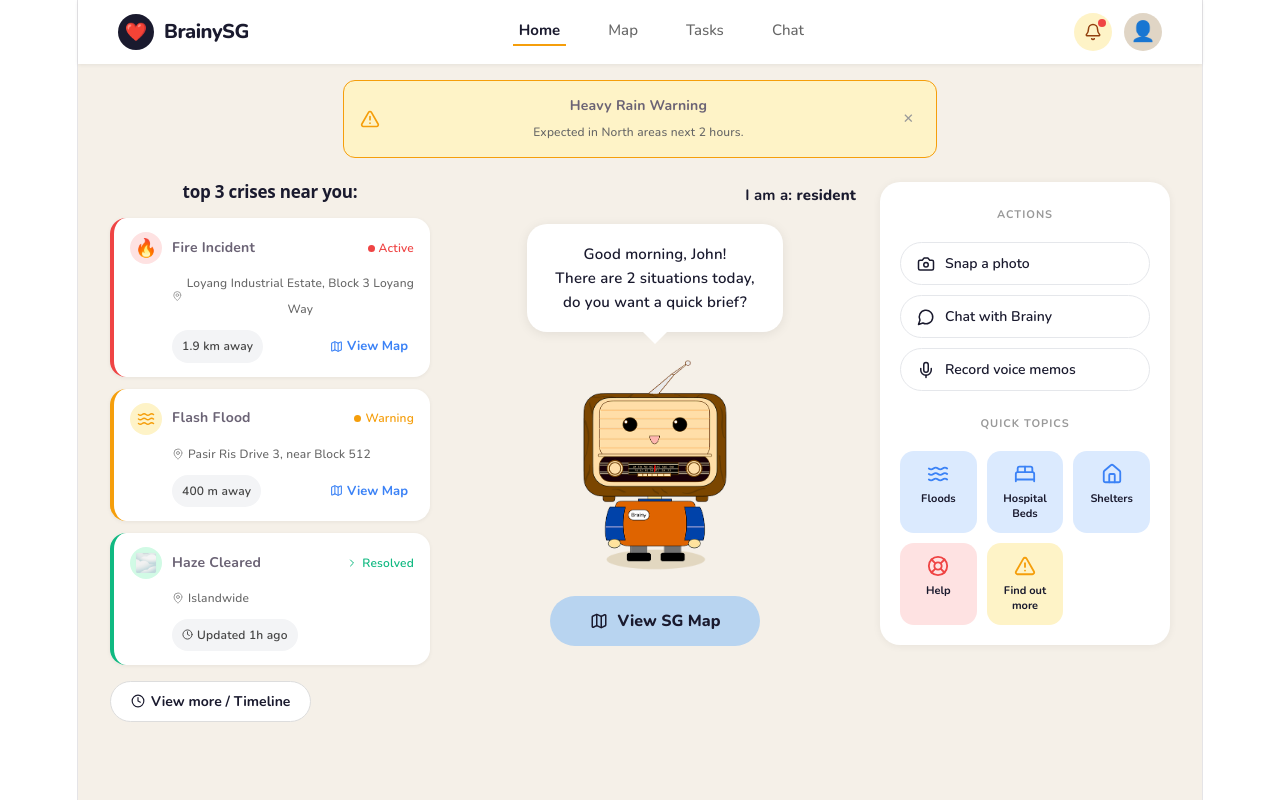
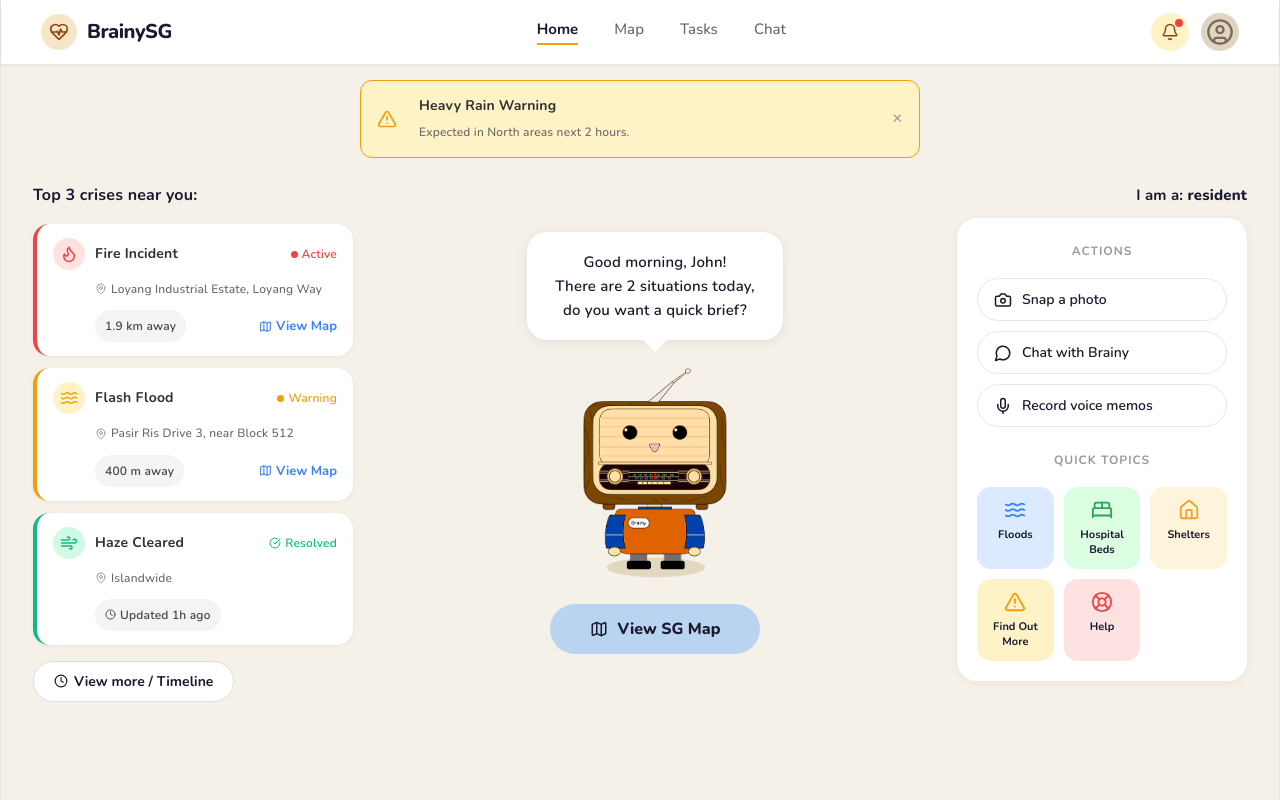
Before and after one commit to Everwi8/BrainHack, a React (Vite) app in the folder frontend/: page / in a window 1280 px wide. Built offline with nearby package versions, Linux system fonts and the light colour scheme.

Commit message:
update home page

```diff
--- a/frontend/src/index.css
+++ b/frontend/src/index.css
@@ -109,3 +109,15 @@ code {
   padding: 4px 8px;
   background: var(--code-bg);
 }
+
+* {
+  margin: 0;
+  padding: 0;
+  box-sizing: border-box;
+}
+
+html, body, #root {
+  width: 100%;
+  min-height: 100vh;
+  background: #F5F0E8;
+}
--- a/frontend/src/pages/Home.jsx
+++ b/frontend/src/pages/Home.jsx
@@ -3,7 +3,8 @@ import { useNavigate } from "react-router-dom";
 import {
   Bell, MapPin, Camera, MessageCircle, Mic,
   Waves, BedDouble, Home as HomeIcon, LifeBuoy,
-  AlertTriangle, ChevronRight, Map, Clock
+  AlertTriangle, CheckCircle, Map, Clock,
+  HeartPulse, Flame, Wind, UserCircle
 } from "lucide-react";
 
 const NAV_LINKS = [
@@ -16,12 +17,12 @@ const NAV_LINKS = [
 const crises = [
   {
     id: 1,
-    Icon: () => <span style={{ fontSize: 18 }}>🔥</span>,
+    Icon: () => <Flame size={18} color="#EF4444" />,
     iconBg: "#FEE2E2",
     title: "Fire Incident",
     status: "Active",
     statusColor: "#EF4444",
-    location: "Loyang Industrial Estate, Block 3 Loyang Way",
+    location: "Loyang Industrial Estate, Loyang Way",
     distance: "1.9 km away",
     borderColor: "#EF4444",
     resolved: false,
@@ -40,7 +41,7 @@ const crises = [
   },
   {
     id: 3,
-    Icon: () => <span style={{ fontSize: 18 }}>🌫️</span>,
+    Icon: () => <Wind size={18} color="#10B981" />,
     iconBg: "#D1FAE5",
     title: "Haze Cleared",
     status: "Resolved",
@@ -54,10 +55,10 @@ const crises = [
 
 const quickTopics = [
   { Icon: Waves, label: "Floods", bg: "#DBEAFE", color: "#3B82F6" },
-  { Icon: BedDouble, label: "Hospital Beds", bg: "#DBEAFE", color: "#3B82F6" },
-  { Icon: HomeIcon, label: "Shelters", bg: "#DBEAFE", color: "#3B82F6" },
+  { Icon: BedDouble, label: "Hospital Beds", bg: "#dbfee3", color: "#2ba552" },
+  { Icon: HomeIcon, label: "Shelters", bg: "#fef3db", color: "#efa42c" },
+  { Icon: AlertTriangle, label: "Find Out More", bg: "#FEF3C7", color: "#F59E0B" },
   { Icon: LifeBuoy, label: "Help", bg: "#FEE2E2", color: "#EF4444" },
-  { Icon: AlertTriangle, label: "Find out more", bg: "#FEF3C7", color: "#F59E0B" },
 ];
 
 export default function Home() {
@@ -90,9 +91,9 @@ export default function Home() {
         <div style={{ display: "flex", alignItems: "center", gap: 10 }}>
           <div style={{
             width: 36, height: 36, borderRadius: "50%",
-            background: "#1a1a2e", display: "flex", alignItems: "center", justifyContent: "center",
+            background: "#F5E6C8", display: "flex", alignItems: "center", justifyContent: "center",
           }}>
-            <span style={{ fontSize: 18 }}>❤️</span>
+            <HeartPulse size={20} color="#92400E" />
           </div>
           <span style={{ fontWeight: 800, fontSize: 20, color: "#1a1a2e", letterSpacing: -0.5 }}>BrainySG</span>
         </div>
@@ -129,8 +130,10 @@ export default function Home() {
           <div style={{
             width: 38, height: 38, borderRadius: "50%",
             background: "#e0d5c5", overflow: "hidden",
-            display: "flex", alignItems: "center", justifyContent: "center", fontSize: 20, cursor: "pointer",
-          }}>👤</div>
+            display: "flex", alignItems: "center", justifyContent: "center", cursor: "pointer",
+          }}>
+            <UserCircle size={28} color="#7a6a56" />
+          </div>
         </div>
       </nav>
 
@@ -149,8 +152,8 @@ export default function Home() {
         }}>
           <AlertTriangle size={20} color="#F59E0B" />
           <div style={{ flex: 1 }}>
-            <div style={{ fontWeight: 700, fontSize: 14 }}>Heavy Rain Warning</div>
-            <div style={{ fontSize: 12, color: "#666" }}>Expected in North areas next 2 hours.</div>
+            <div style={{ fontWeight: 700, fontSize: 14 , color: "#313131" , textAlign: "left", paddingLeft: 10}}>Heavy Rain Warning</div>
+            <div style={{ fontSize: 12, color: "#666", textAlign: "left" , paddingLeft: 10 }}>Expected in North areas next 2 hours.</div>
           </div>
           <button onClick={() => setAlertVisible(false)} style={{
             background: "none", border: "none", cursor: "pointer", color: "#999", lineHeight: 1,
@@ -171,9 +174,9 @@ export default function Home() {
       }}>
         {/* LEFT: Crisis list */}
         <div>
-          <h2 style={{ fontSize: 17, fontWeight: 800, marginBottom: 16, color: "#1a1a2e" }}>
-            top 3 crises near you:
-          </h2>
+          <div style={{ fontSize: 16, fontWeight: 700, marginBottom: 16, color: "#1a1a2e", textAlign: "left" }}>
+            Top 3 crises near you:
+          </div>
           <div style={{ display: "flex", flexDirection: "column", gap: 12 }}>
             {crises.map((c) => (
               <div
@@ -197,11 +200,11 @@ export default function Home() {
                       width: 32, height: 32, borderRadius: "50%",
                       background: c.iconBg, display: "flex", alignItems: "center", justifyContent: "center",
                     }}><c.Icon /></div>
-                    <span style={{ fontWeight: 700, fontSize: 14 }}>{c.title}</span>
+                    <span style={{ fontWeight: 700, fontSize: 14, color: "#313131" }}>{c.title}</span>
                   </div>
                   <span style={{ fontSize: 12, fontWeight: 600, color: c.statusColor, display: "flex", alignItems: "center", gap: 4 }}>
                     {c.resolved
-                      ? <><ChevronRight size={12} /> Resolved</>
+                      ? <><CheckCircle size={12} /> Resolved</>
                       : <><span style={{ width: 7, height: 7, borderRadius: "50%", background: c.statusColor, display: "inline-block" }} /> {c.status}</>
                     }
                   </span>
@@ -248,10 +251,7 @@ export default function Home() {
         </div>
 
         {/* CENTER: Brainy mascot */}
-        <div style={{ display: "flex", flexDirection: "column", alignItems: "center", gap: 16 }}>
-          <div style={{ textAlign: "right", width: "100%", fontSize: 15, fontWeight: 700, color: "#1a1a2e" }}>
-            I am a: <span style={{ fontWeight: 800 }}>resident</span>
-          </div>
+        <div style={{ display: "flex", flexDirection: "column", alignItems: "center", gap: 16, paddingTop: 50 }}>
 
           {/* Speech bubble */}
           <div style={{
@@ -310,14 +310,17 @@ export default function Home() {
         </div>
 
         {/* RIGHT: Actions + Quick Topics */}
+        <div style={{ alignSelf: "start" }}>
+          <div style={{ fontSize: 15, fontWeight: 700, color: "#1a1a2e", textAlign: "right", marginBottom: 10 }}>
+            I am a: <span style={{ fontWeight: 800 }}>resident</span>
+          </div>
           <div style={{
             background: "#fff",
             borderRadius: 20,
             padding: "20px",
             boxShadow: "0 1px 8px rgba(0,0,0,0.06)",
-          alignSelf: "start",
           }}>
-          <div style={{ fontSize: 11, fontWeight: 700, color: "#999", letterSpacing: 1, marginBottom: 14 }}>ACTIONS</div>
+          <div style={{ fontSize: 12, fontWeight: 700, color: "#999", letterSpacing: 1, marginBottom: 14 }}>ACTIONS</div>
           <div style={{ display: "flex", flexDirection: "column", gap: 10 }}>
             {[
               { Icon: Camera, label: "Snap a photo", action: () => navigate("/chat") },
@@ -347,7 +350,7 @@ export default function Home() {
             ))}
           </div>
 
-          <div style={{ fontSize: 11, fontWeight: 700, color: "#999", letterSpacing: 1, margin: "20px 0 14px" }}>QUICK TOPICS</div>
+          <div style={{ fontSize: 12, fontWeight: 700, color: "#999", letterSpacing: 1, margin: "20px 0 14px" }}>QUICK TOPICS</div>
           <div style={{ display: "grid", gridTemplateColumns: "1fr 1fr 1fr", gap: 10 }}>
             {quickTopics.map(({ Icon, label, bg, color }) => (
               <button key={label} style={{
@@ -377,5 +380,6 @@ export default function Home() {
           </div>
         </div>
       </div>
+    </div>
   );
 }
```
Lines whose indentation alone changed are shown as unchanged.
